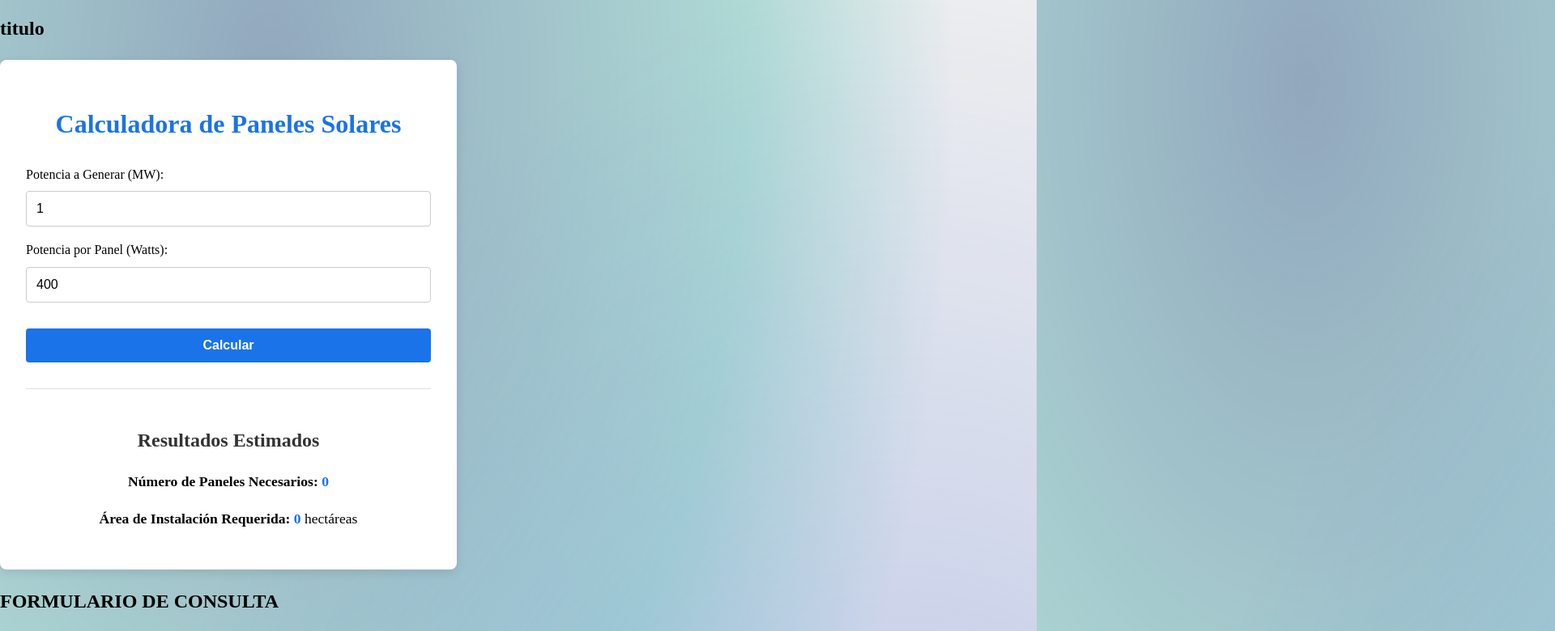
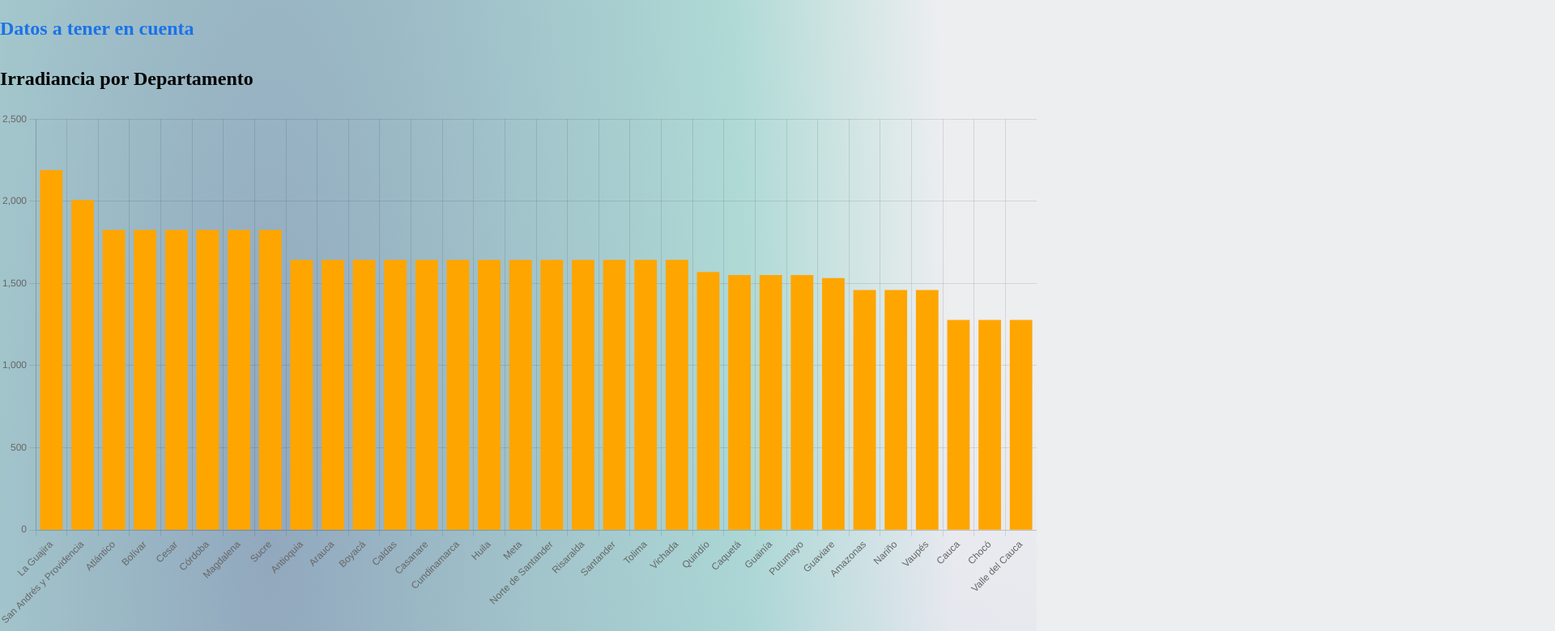
Before and after one commit to Majin264/proyecto, a plain HTML site: page index.html in a window 1280 px wide. Shown: the part 360-1140 px from the top of the page at 81% size, 1920 px wide, since content can reach past the window. Drawn offline with nearby package versions, Linux system fonts and the light colour scheme; some packages are replaced by stand-ins of ours.

Commit message:
somos las fokin bestias

```diff
--- /dev/null
+++ b/data/eficienciapanel.json
@@ -0,0 +1,108 @@
+{
+  "eficiencia_energetica_panel": [
+    {
+      "ano": 0,
+      "eficiencia_estimada": 22.50
+    },
+    {
+      "ano": 1,
+      "eficiencia_estimada": 22.28
+    },
+    {
+      "ano": 2,
+      "eficiencia_estimada": 22.19
+    },
+    {
+      "ano": 3,
+      "eficiencia_estimada": 22.10
+    },
+    {
+      "ano": 4,
+      "eficiencia_estimada": 22.01
+    },
+    {
+      "ano": 5,
+      "eficiencia_estimada": 21.92
+    },
+    {
+      "ano": 6,
+      "eficiencia_estimada": 21.83
+    },
+    {
+      "ano": 7,
+      "eficiencia_estimada": 21.75
+    },
+    {
+      "ano": 8,
+      "eficiencia_estimada": 21.66
+    },
+    {
+      "ano": 9,
+      "eficiencia_estimada": 21.57
+    },
+    {
+      "ano": 10,
+      "eficiencia_estimada": 21.49
+    },
+    {
+      "ano": 11,
+      "eficiencia_estimada": 21.40
+    },
+    {
+      "ano": 12,
+      "eficiencia_estimada": 21.32
+    },
+    {
+      "ano": 13,
+      "eficiencia_estimada": 21.23
+    },
+    {
+      "ano": 14,
+      "eficiencia_estimada": 21.15
+    },
+    {
+      "ano": 15,
+      "eficiencia_estimada": 21.06
+    },
+    {
+      "ano": 16,
+      "eficiencia_estimada": 20.98
+    },
+    {
+      "ano": 17,
+      "eficiencia_estimada": 20.90
+    },
+    {
+      "ano": 18,
+      "eficiencia_estimada": 20.81
+    },
+    {
+      "ano": 19,
+      "eficiencia_estimada": 20.73
+    },
+    {
+      "ano": 20,
+      "eficiencia_estimada": 20.65
+    },
+    {
+      "ano": 21,
+      "eficiencia_estimada": 20.57
+    },
+    {
+      "ano": 22,
+      "eficiencia_estimada": 20.48
+    },
+    {
+      "ano": 23,
+      "eficiencia_estimada": 20.40
+    },
+    {
+      "ano": 24,
+      "eficiencia_estimada": 20.32
+    },
+    {
+      "ano": 25,
+      "eficiencia_estimada": 20.24
+    }
+  ]
+}
--- /dev/null
+++ b/data/irradiacion.json
@@ -0,0 +1,132 @@
+{
+  "irradiancia_por_departamento": [
+    {
+      "departamento": "La Guajira",
+      "irradiancia_kwh_m2_ano": 2190
+    },
+    {
+      "departamento": "San Andrés y Providencia",
+      "irradiancia_kwh_m2_ano": 2008
+    },
+    {
+      "departamento": "Atlántico",
+      "irradiancia_kwh_m2_ano": 1825
+    },
+    {
+      "departamento": "Bolívar",
+      "irradiancia_kwh_m2_ano": 1825
+    },
+    {
+      "departamento": "Cesar",
+      "irradiancia_kwh_m2_ano": 1825
+    },
+    {
+      "departamento": "Córdoba",
+      "irradiancia_kwh_m2_ano": 1825
+    },
+    {
+      "departamento": "Magdalena",
+      "irradiancia_kwh_m2_ano": 1825
+    },
+    {
+      "departamento": "Sucre",
+      "irradiancia_kwh_m2_ano": 1825
+    },
+    {
+      "departamento": "Antioquia",
+      "irradiancia_kwh_m2_ano": 1643
+    },
+    {
+      "departamento": "Arauca",
+      "irradiancia_kwh_m2_ano": 1643
+    },
+    {
+      "departamento": "Boyacá",
+      "irradiancia_kwh_m2_ano": 1643
+    },
+    {
+      "departamento": "Caldas",
+      "irradiancia_kwh_m2_ano": 1643
+    },
+    {
+      "departamento": "Casanare",
+      "irradiancia_kwh_m2_ano": 1643
+    },
+    {
+      "departamento": "Cundinamarca",
+      "irradiancia_kwh_m2_ano": 1643
+    },
+    {
+      "departamento": "Huila",
+      "irradiancia_kwh_m2_ano": 1643
+    },
+    {
+      "departamento": "Meta",
+      "irradiancia_kwh_m2_ano": 1643
+    },
+    {
+      "departamento": "Norte de Santander",
+      "irradiancia_kwh_m2_ano": 1643
+    },
+    {
+      "departamento": "Risaralda",
+      "irradiancia_kwh_m2_ano": 1643
+    },
+    {
+      "departamento": "Santander",
+      "irradiancia_kwh_m2_ano": 1643
+    },
+    {
+      "departamento": "Tolima",
+      "irradiancia_kwh_m2_ano": 1643
+    },
+    {
+      "departamento": "Vichada",
+      "irradiancia_kwh_m2_ano": 1643
+    },
+    {
+      "departamento": "Quindío",
+      "irradiancia_kwh_m2_ano": 1570
+    },
+    {
+      "departamento": "Caquetá",
+      "irradiancia_kwh_m2_ano": 1551
+    },
+    {
+      "departamento": "Guainía",
+      "irradiancia_kwh_m2_ano": 1551
+    },
+    {
+      "departamento": "Putumayo",
+      "irradiancia_kwh_m2_ano": 1551
+    },
+    {
+      "departamento": "Guaviare",
+      "irradiancia_kwh_m2_ano": 1533
+    },
+    {
+      "departamento": "Amazonas",
+      "irradiancia_kwh_m2_ano": 1460
+    },
+    {
+      "departamento": "Nariño",
+      "irradiancia_kwh_m2_ano": 1460
+    },
+    {
+      "departamento": "Vaupés",
+      "irradiancia_kwh_m2_ano": 1460
+    },
+    {
+      "departamento": "Cauca",
+      "irradiancia_kwh_m2_ano": 1278
+    },
+    {
+      "departamento": "Chocó",
+      "irradiancia_kwh_m2_ano": 1278
+    },
+    {
+      "departamento": "Valle del Cauca",
+      "irradiancia_kwh_m2_ano": 1278
+    }
+  ]
+}
--- /dev/null
+++ b/data/matrizenergetica.json
@@ -0,0 +1,39 @@
+{
+  "matriz_energetica_desglosada": [
+    {
+      "fuente": "Hidráulica",
+      "capacidad_instalada_mw": 13968.2,
+      "porcentaje_total": 68.3
+    },
+    {
+      "fuente": "Gas Natural",
+      "capacidad_instalada_mw": 2932.0,
+      "porcentaje_total": 14.34
+    },
+    {
+      "fuente": "Líquidos (ACPM/Diésel)",
+      "capacidad_instalada_mw": 1698.0,
+      "porcentaje_total": 8.3
+    },
+    {
+      "fuente": "Carbón",
+      "capacidad_instalada_mw": 1570.0,
+      "porcentaje_total": 7.68
+    },
+    {
+      "fuente": "Solar",
+      "capacidad_instalada_mw": 194.0,
+      "porcentaje_total": 0.95
+    },
+    {
+      "fuente": "Eólica",
+      "capacidad_instalada_mw": 86.0,
+      "porcentaje_total": 0.42
+    },
+    {
+      "fuente": "Biomasa",
+      "capacidad_instalada_mw": 3.0,
+      "porcentaje_total": 0.01
+    }
+  ]
+}
--- a/index.html
+++ b/index.html
@@ -4,6 +4,7 @@
 <head>
     <meta charset="UTF-8">
     <meta name="viewport" content="width=device-width, initial-scale=1.0">
+    <script src="https://cdn.jsdelivr.net/npm/chart.js"></script>
     <link rel="stylesheet" href="css/styles.css">
     <title>Proyecto</title>
 </head>
@@ -12,15 +13,13 @@
     <header class="header">
         <img src="media/project__1_-removebg-preview.png" alt="logo" class="header-overlay">
         <h3 class="ttl"> Rayo project </h3>
-        <button class="contact">
-            <a href="#info">sobre nosotros></a>
-        </button>
     </header>
 
     <nav class="navbar">
         <ul>
             <li><a href="#inicio">Inicio</a></li>
             <li><a href="#statics">Estadisticas</a></li>
+            <li><a href="#calculator">Calculadora MW/Paneles</a></li>
             <li><a href="#form">Consulta aqui</a></li>
         </ul>
     </nav>
@@ -30,8 +29,23 @@
             <video src="media/panel.mp4" loop muted playsinline autoplay></video>
         </section>
 
+        <!-- Main content statics  -->
         <section class="statics">
-            <h2>titulo</h2>
+            <h1>Datos a tener en cuenta</h1>
+                <section>
+                    <h2>Irradiancia por Departamento</h2>
+                    <canvas id="graficoIrradiancia"></canvas>
+                </section>
+
+                <section>
+                    <h2>Producción Acumulada considerando pérdida de eficiencia</h2>
+                    <canvas id="graficoProduccion"></canvas>
+                </section>
+
+                <section>
+                    <h2>Matriz Energética de Colombia</h2>
+                    <canvas id="graficoMatriz"></canvas>
+                </section>
         </section>
 
         <div class="calculator-container">
@@ -215,6 +229,11 @@
             });
         });
     </script>
+    <script src="js/scripts.js"></script>
+
+    <footer>
+        <p>2025 Rayo Project. Todos los derechos reservados ®️. Desarrollado por Maria Jose Escobar y Juan Sebastian Miranda</p>
+    </footer>
 </body>
 
 </html>
--- a/js/scripts.js
+++ b/js/scripts.js
@@ -1,11 +1,14 @@
-document.addEventListener('DOMContentLoaded', () => {
+document.addEventListener('DOMContentLoaded', async () => {
+
+    console.log("✅ scripts.js cargado correctamente");
+
+    // === CALCULADORA DE PANELES SOLARES ===
     const megawattsInput = document.getElementById('megawatts');
     const panelWattageInput = document.getElementById('panel-wattage');
     const calculateBtn = document.getElementById('calculate-btn');
     const panelCountSpan = document.getElementById('panel-count');
     const areaRequiredSpan = document.getElementById('area-required');
 
-    // Función para realizar los cálculos
     function calculateSolar() {
         const megawatts = parseFloat(megawattsInput.value);
         const panelWattage = parseInt(panelWattageInput.value, 10);
@@ -15,23 +18,121 @@ document.addEventListener('DOMContentLoaded', () => {
             return;
         }
 
-        // 1 Megavatio = 1,000,000 Vatios
-        const totalWatts = megawatts * 1000000;
-
-        // Cálculo del número de paneles
+        const totalWatts = megawatts * 1_000_000;
         const numberOfPanels = Math.ceil(totalWatts / panelWattage);
-
-        // Estimación del área requerida (aprox. 1.5 hectáreas por MW)
-        // Esto puede variar significativamente.
         const areaInHectares = (megawatts * 1.5).toFixed(2);
 
         panelCountSpan.textContent = numberOfPanels.toLocaleString();
         areaRequiredSpan.textContent = areaInHectares.toLocaleString();
     }
 
-    // Event listener para el botón de calcular
     calculateBtn.addEventListener('click', calculateSolar);
+    calculateSolar();
 
-    // Ejecutar el cálculo al cargar la página con los valores por defecto
-    calculateSolar();
+    // === 1. Gráfico de Irradiancia por Departamento ===
+    try {
+        const irradianciaData = await fetch('data/irradiacion.json').then(res => {
+            if (!res.ok) throw new Error(`Error HTTP ${res.status}`);
+            return res.json();
+        });
+        console.log("📂 Irradiancia:", irradianciaData);
+
+        const departamentos = irradianciaData.irradiancia_por_departamento.map(d => d.departamento);
+        const valoresIrradiancia = irradianciaData.irradiancia_por_departamento.map(d => d.irradiancia_kwh_m2_ano);
+
+        new Chart(document.getElementById('graficoIrradiancia'), {
+            type: 'bar',
+            data: {
+                labels: departamentos,
+                datasets: [{
+                    label: 'Irradiancia (kWh/m²/año)',
+                    data: valoresIrradiancia,
+                    backgroundColor: 'orange'
+                }]
+            },
+            options: {
+                responsive: true,
+                plugins: { legend: { display: false } },
+                scales: { x: { ticks: { autoSkip: false, maxRotation: 90, minRotation: 45 } } }
+            }
+        });
+    } catch (err) {
+        console.error("❌ Error cargando irradiacion.json:", err);
+    }
+
+    // === 2. Producción Acumulada considerando pérdida de eficiencia ===
+    try {
+        const eficienciaData = await fetch('data/eficienciapanel.json').then(res => {
+            if (!res.ok) throw new Error(`Error HTTP ${res.status}`);
+            return res.json();
+        });
+        console.log("📂 Eficiencia:", eficienciaData);
+
+        const anos = eficienciaData.eficiencia_energetica_panel.map(e => e.ano);
+        const eficiencia = eficienciaData.eficiencia_energetica_panel.map(e => e.eficiencia_estimada);
+
+        let produccionAnual = eficiencia.map(e => (e / eficiencia[0]) * 100);
+        let produccionAcumulada = produccionAnual.map((val, idx) =>
+            produccionAnual.slice(0, idx + 1).reduce((a, b) => a + b, 0)
+        );
+
+        new Chart(document.getElementById('graficoProduccion'), {
+            type: 'line',
+            data: {
+                labels: anos,
+                datasets: [{
+                    label: 'Producción acumulada (relativa)',
+                    data: produccionAcumulada,
+                    fill: true,
+                    backgroundColor: 'rgba(0, 123, 255, 0.3)',
+                    borderColor: 'blue',
+                    tension: 0.3
+                }]
+            },
+            options: {
+                responsive: true,
+                plugins: { legend: { position: 'top' } },
+                scales: {
+                    x: { title: { display: true, text: 'Años' } },
+                    y: { title: { display: true, text: 'Producción (%)' } }
+                }
+            }
+        });
+    } catch (err) {
+        console.error("❌ Error cargando eficienciapanel.json:", err);
+    }
+
+    // === 3. Matriz Energética ===
+    try {
+        const matrizData = await fetch('data/matrizenergetica.json').then(res => {
+            if (!res.ok) throw new Error(`Error HTTP ${res.status}`);
+            return res.json();
+        });
+        console.log("📂 Matriz energética:", matrizData);
+
+        const fuentes = matrizData.matriz_energetica_desglosada.map(f => f.fuente);
+        const porcentajes = matrizData.matriz_energetica_desglosada.map(f => f.porcentaje_total);
+
+        new Chart(document.getElementById('graficoMatriz'), {
+            type: 'doughnut',
+            data: {
+                labels: fuentes,
+                datasets: [{
+                    label: 'Participación %',
+                    data: porcentajes,
+                    backgroundColor: [
+                        '#007bff', '#28a745', '#ffc107', '#dc3545',
+                        '#17a2b8', '#6f42c1', '#fd7e14'
+                    ]
+                }]
+            },
+            options: {
+                responsive: true,
+                plugins: { legend: { position: 'right' } }
+            }
+        });
+    } catch (err) {
+        console.error("❌ Error cargando matrizenergetica.json:", err);
+    }
+
 });
```
Also changed, not shown: js/scriptss.js (deleted, +0 -60 lines).
